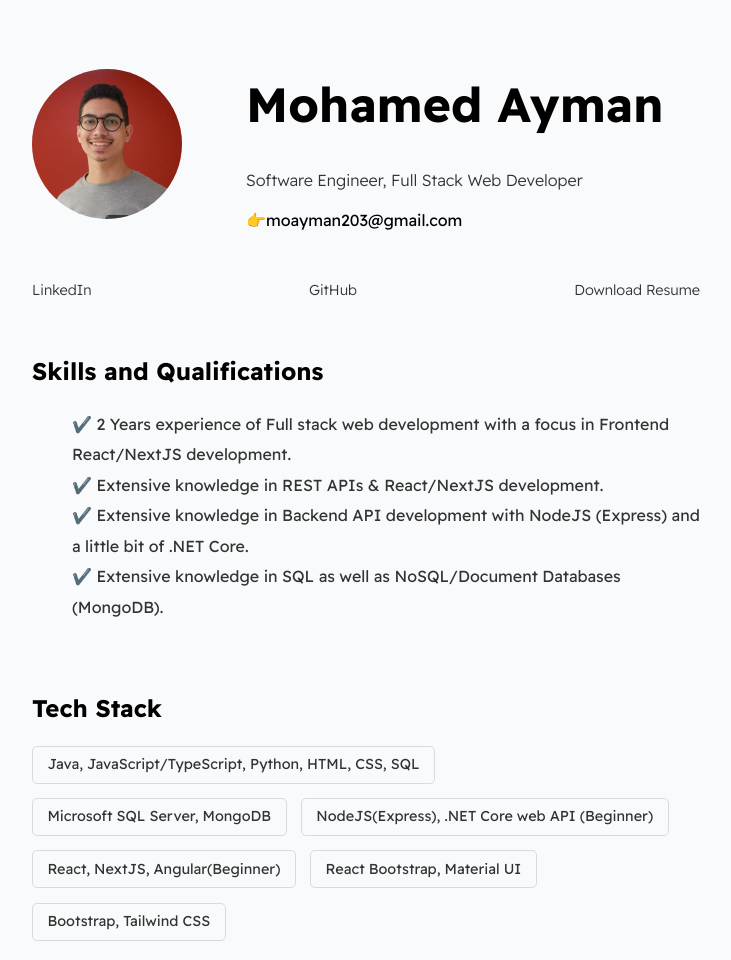
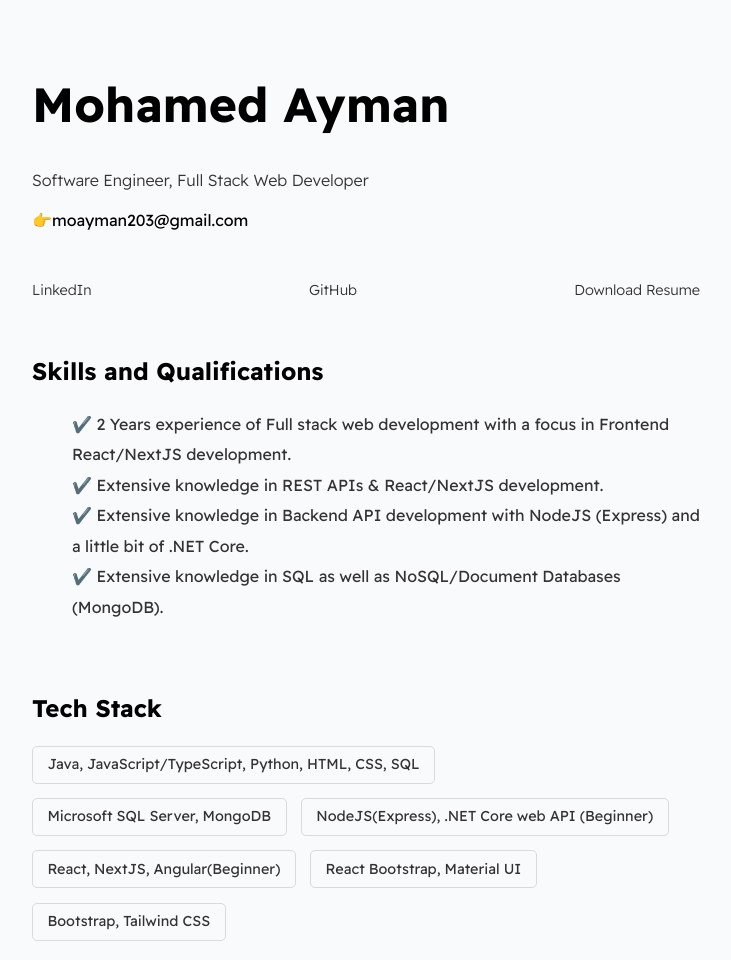
Before and after one commit to MohamedAyman98/Resume-Website, a plain HTML site: page index.html in a window 1280 px wide. Shown: the top 960 px of the page, without its empty margins (274-1005 px from the left). Drawn offline with Linux system fonts and the light colour scheme.

Commit message:
Removed profile pic temporarily

```diff
--- a/index.html
+++ b/index.html
@@ -11,7 +11,7 @@
   <body>
     <div id="container--main">
       <section id="wrapper--hero" class="section--page">
-        <img id="profile-pic" src="./assets/images/profile_pic.JPG" />
+        <!-- <img id="profile-pic" src="./assets/images/profile_pic.JPG" /> -->
 
         <div>
           <h1 id="user-name">Mohamed Ayman</h1>
```
